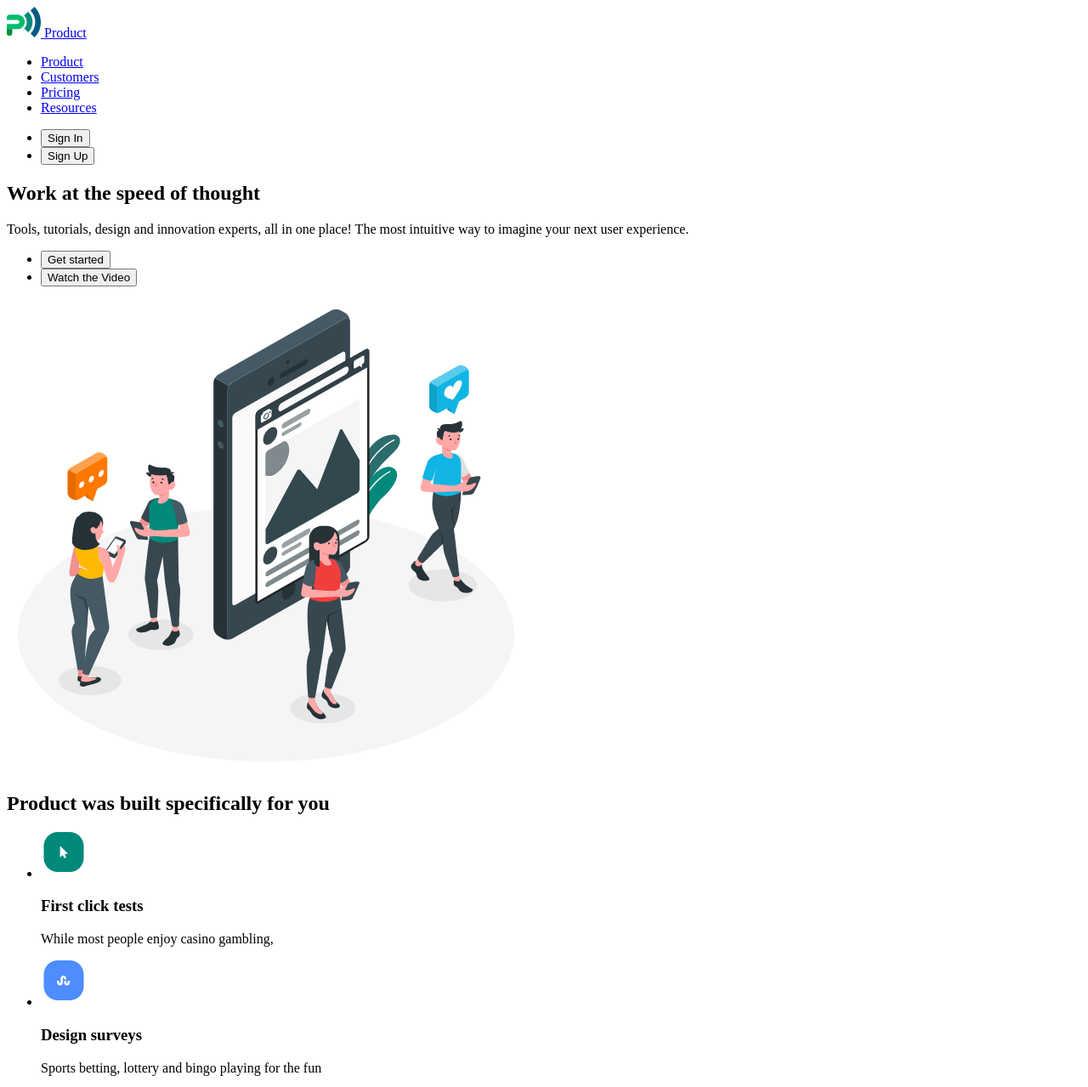
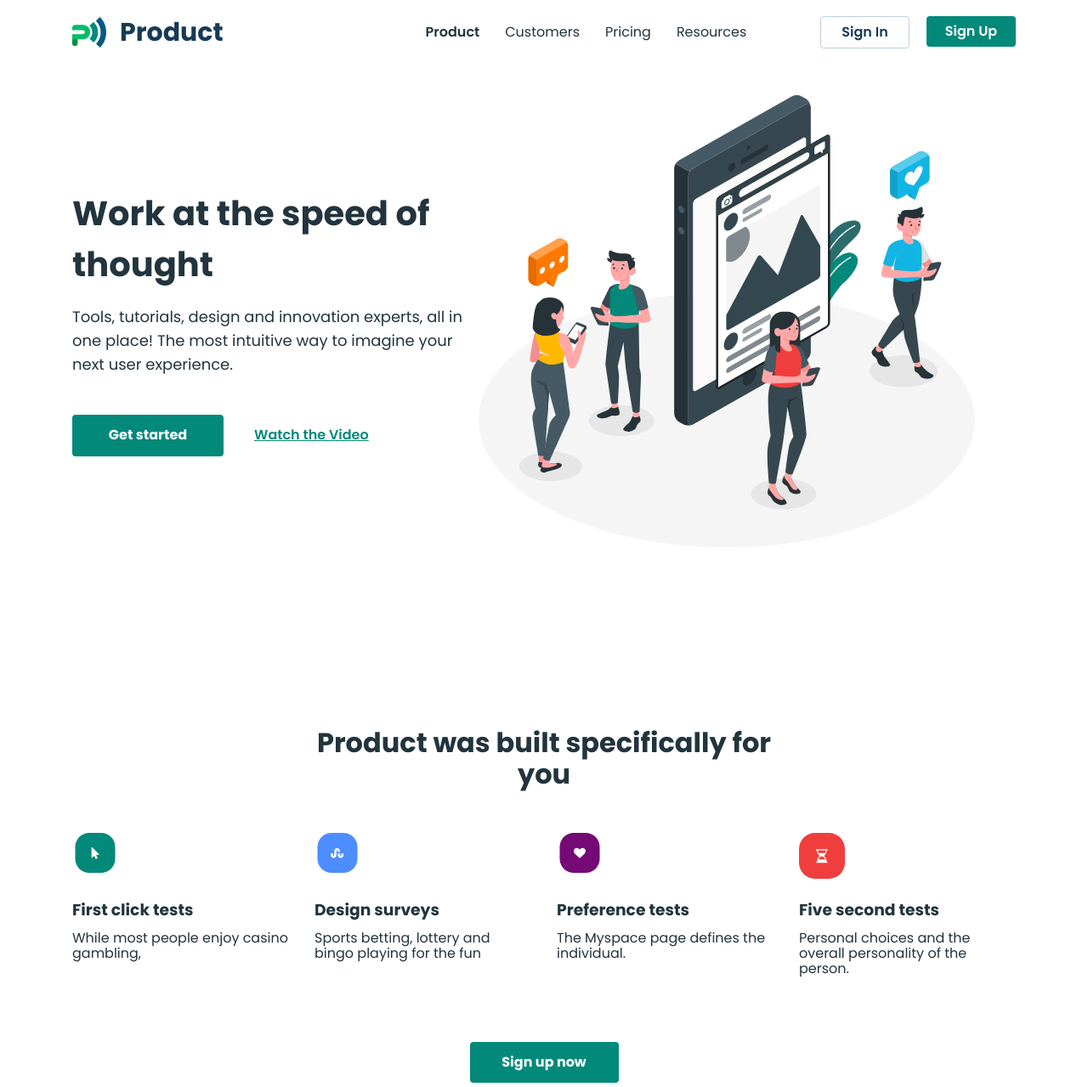
Before and after one commit to V1talii23/Blended-hw-01, a plain HTML site: page index.html in a window 1280 px wide. Shown: the top 1279 px of the page at 85% size. Drawn offline with nearby package versions, Linux system fonts and the light colour scheme.

Commit message:
style header and 3 sections below

```diff
--- a/css/styless.css
+++ b/css/styless.css
@@ -0,0 +1,289 @@
+body {
+  font-family: "Poppins", sans-serif;
+  font-weight: 400;
+  color: #22343d;
+}
+
+ul,
+ol {
+  list-style: none;
+  margin: 0;
+  padding-left: 0;
+}
+
+a {
+  text-decoration: none;
+}
+
+img {
+  display: block;
+}
+
+button {
+  cursor: pointer;
+  font-family: inherit;
+}
+
+h1,
+h2,
+h3,
+h4,
+h5,
+h6,
+p {
+  margin: 0;
+}
+
+.container {
+  width: 1150px;
+  padding: 0 20px;
+  margin: 0 auto;
+}
+
+/*------- HEADER---------- */
+
+.header {
+  padding: 19px 0;
+}
+
+.header-container {
+  display: flex;
+  align-items: center;
+}
+
+.logo {
+  font-weight: 700;
+  font-size: 30px;
+  line-height: 0.93333;
+  color: #173a56;
+
+  display: flex;
+  gap: 16px;
+  align-items: center;
+  margin-right: 238px;
+}
+
+.header-nav-list {
+  display: flex;
+  gap: 30px;
+}
+
+.nav-link {
+  font-size: 16px;
+  line-height: 1.75;
+  color: #22343d;
+}
+
+.current {
+  font-weight: 600;
+}
+
+.header-list-btn {
+  display: flex;
+  gap: 20px;
+  margin-left: auto;
+}
+
+/* ------- HEADER BTN ------- */
+
+.header-btn {
+  font-weight: 600;
+  font-size: 16px;
+  min-width: 105px;
+  padding: 9px 0;
+}
+
+.header-btn.light {
+  border: 1px solid #bcd0e5;
+  border-radius: 4px;
+  color: #173a56;
+  background-color: #fff;
+}
+
+.header-btn.green {
+  border: none;
+  border-radius: 4px;
+  background-color: #02897a;
+  color: #fff;
+}
+
+/* --------HERO SECTION-------- */
+
+.hero-section {
+  padding-top: 25px;
+  padding-bottom: 100px;
+}
+.hero-container {
+  display: flex;
+}
+
+.hero-text-wrapper {
+  margin: auto 0;
+}
+
+.hero-title {
+  font-weight: 700;
+  font-size: 40px;
+  line-height: 1.5;
+  color: #22343d;
+  max-width: 452px;
+  margin-bottom: 18px;
+}
+.hero-text {
+  font-size: 18px;
+  line-height: 1.56;
+  max-width: 465px;
+  margin-bottom: 45px;
+}
+.hero-btn-list {
+  display: flex;
+  gap: 30px;
+  align-items: center;
+}
+
+.hero-btn {
+  font-weight: 700;
+  font-size: 16px;
+  color: #fff;
+  min-width: 178px;
+  padding: 15px 0;
+  border: none;
+  border-radius: 4px;
+  background-color: #02897a;
+}
+
+.hero-btn-watch {
+  font-weight: 600;
+  font-size: 16px;
+  border: none;
+  text-decoration: underline;
+  text-decoration-skip-ink: none;
+  color: #02897a;
+  background-color: #fff;
+}
+
+/* .hero-item {
+} */
+
+/* -------- PRODUCT SECTION -------- */
+
+.product-section {
+  padding-top: 100px;
+  padding-bottom: 50px;
+}
+
+.product-title {
+  font-weight: 700;
+  font-size: 32px;
+  text-align: center;
+  color: #22343d;
+  max-width: 539px;
+  margin: 0 auto;
+  margin-bottom: 50px;
+}
+
+.product-list {
+  display: flex;
+  gap: 30px;
+
+  margin-bottom: 76px;
+}
+
+.product-list-title {
+  margin-top: 26px;
+  margin-bottom: 13px;
+}
+
+.product-list-text {
+  max-width: 255px;
+}
+
+.product-list-item {
+  width: calc((100% - 90px) / 4);
+}
+
+.product-btn {
+  display: block;
+  margin: 0 auto;
+  font-weight: 700;
+  font-size: 16px;
+  color: #fff;
+  background-color: #02897a;
+  min-width: 175px;
+  border-radius: 4px;
+  border: none;
+  padding: 15px 0;
+}
+
+/* ------- FEATURES SECTION ------- */
+
+/* .features-section {
+}
+.features-container {
+}
+.features-list {
+} */
+/* .features-sub-section-list {
+} */
+
+.features-sub-section {
+  padding: 50px 0;
+  display: flex;
+  align-items: center;
+  justify-content: space-between;
+}
+
+.features-sub-section-item {
+  margin-bottom: 25px;
+}
+
+.features-sub-section-item:last-child {
+  margin-bottom: 0;
+}
+
+.features-sub-title {
+  font-size: 16px;
+  font-weight: 600;
+  margin-bottom: 8px;
+}
+.features-title {
+  font-weight: 700;
+  font-size: 32px;
+  margin-bottom: 25px;
+}
+.features-text {
+  font-size: 16px;
+  line-height: 1.63;
+  max-width: 486px;
+}
+
+.features-text.explanation-text {
+  margin-bottom: 30px;
+}
+
+.features-sub-section-title {
+  font-weight: 600;
+  font-size: 16px;
+  line-height: 1.63;
+  margin-bottom: 12px;
+}
+
+/* --- REVERSE SUB SCN --- */
+
+.features-sub-section.reverse {
+  flex-direction: row-reverse;
+}
+
+.features-text.reverse {
+  max-width: 437px;
+}
+
+.sub-scn-text-wrapper {
+  display: flex;
+  gap: 30px;
+  align-items: center;
+}
+
+.features-text.box {
+  max-width: 386px;
+}
--- a/index.html
+++ b/index.html
@@ -4,120 +4,168 @@
     <meta charset="UTF-8" />
     <meta name="viewport" content="width=device-width, initial-scale=1.0" />
     <title>Product</title>
+    <link
+      rel="stylesheet"
+      href="https://cdn.jsdelivr.net/npm/modern-normalize@2.0.0/modern-normalize.min.css"
+    />
+    <link rel="preconnect" href="https://fonts.googleapis.com" />
+    <link rel="preconnect" href="https://fonts.gstatic.com" crossorigin />
+    <link
+      href="https://fonts.googleapis.com/css2?family=Inter:wght@500;700&family=Montserrat:wght@400;500;600;700&family=Poppins:wght@400;500;600;700;800&family=Roboto:wght@400;500;700;900&display=swap"
+      rel="stylesheet"
+    />
+    <link rel="stylesheet" href="./css/styless.css" />
   </head>
   <body>
     <header class="header">
-      <a href="./index.html">
+      <div class="container header-container">
+        <a class="logo" href="./index.html">
           <img src="./images/logo.svg" alt="logo" />
           Product
         </a>
-      <nav>
-        <ul>
-          <li><a class="nav-link" href="./index.html">Product</a></li>
-          <li><a class="nav-link" href="./customers.html">Customers</a></li>
-          <li><a class="nav-link" href="./pricing.html">Pricing</a></li>
+        <nav class="header-nav">
+          <ul class="header-nav-list">
+            <li class="header-nav-item">
+              <a class="nav-link current" href="./index.html">Product</a>
+            </li>
+            <li class="header-nav-item">
+              <a class="nav-link" href="./customers.html">Customers</a>
+            </li>
+            <li class="header-nav-item">
+              <a class="nav-link" href="./pricing.html">Pricing</a>
+            </li>
             <li><a class="nav-link" href="#">Resources</a></li>
           </ul>
         </nav>
-      <ul>
-        <li><button type="button">Sign In</button></li>
-        <li><button type="button">Sign Up</button></li>
+        <ul class="header-list-btn">
+          <li class="header-item-btn">
+            <button class="header-btn light" type="button">Sign In</button>
+          </li>
+          <li class="header-item-btn">
+            <button class="header-btn green" type="button">Sign Up</button>
+          </li>
         </ul>
+      </div>
     </header>
     <main>
       <!-- HERO SECTION -->
-      <section>
-        <h1>Work at the speed of thought</h1>
-        <p>
-          Tools, tutorials, design and innovation experts, all in one place! The
-          most intuitive way to imagine your next user experience.
+
+      <section class="hero-section">
+        <div class="container hero-container">
+          <div class="hero-text-wrapper">
+            <h1 class="hero-title">Work at the speed of thought</h1>
+            <p class="hero-text">
+              Tools, tutorials, design and innovation experts, all in one place!
+              The most intuitive way to imagine your next user experience.
             </p>
-        <ul>
-          <li><button type="button">Get started</button></li>
-          <li><button type="button">Watch the Video</button></li>
+            <ul class="hero-btn-list">
+              <li class="hero-item">
+                <button class="hero-btn" type="button">Get started</button>
+              </li>
+              <li class="hero-item">
+                <button class="hero-btn-watch" type="button">
+                  Watch the Video
+                </button>
+              </li>
             </ul>
+          </div>
           <img
             src="./images/hero-img.svg"
             alt="hero-img"
             width="610"
             height="555"
           />
+        </div>
       </section>
       <!-- SECTION 2 -->
-      <section>
-        <h2>Product was built specifically for you</h2>
-        <ul>
-          <li>
+      <section class="product-section">
+        <div class="container">
+          <h2 class="product-title">Product was built specifically for you</h2>
+          <ul class="product-list">
+            <li class="product-list-item">
               <img
                 src="./images/icon-one.svg"
                 alt="icon-1"
                 width="54"
                 height="54"
               />
-            <h3>First click tests</h3>
-            <p>While most people enjoy casino gambling,</p>
+              <h3 class="product-list-title">First click tests</h3>
+              <p class="product-list-text">
+                While most people enjoy casino gambling,
+              </p>
             </li>
-          <li>
+            <li class="product-list-item">
               <img
                 src="./images/icon-two.svg"
                 alt="icon-2"
                 width="54"
                 height="54"
               />
-            <h3>Design surveys</h3>
-            <p>Sports betting, lottery and bingo playing for the fun</p>
+              <h3 class="product-list-title">Design surveys</h3>
+              <p class="product-list-text">
+                Sports betting, lottery and bingo playing for the fun
+              </p>
             </li>
-          <li>
+            <li class="product-list-item">
               <img
                 src="./images/icon-three.svg"
                 alt="icon-3"
                 width="54"
                 height="54"
               />
-            <h3>Preference tests</h3>
-            <p>The Myspace page defines the individual.</p>
+              <h3 class="product-list-title">Preference tests</h3>
+              <p class="product-list-text">
+                The Myspace page defines the individual.
+              </p>
             </li>
-          <li>
+            <li class="product-list-item">
               <img
                 src="./images/icon-four.svg"
                 alt="icon-4"
                 width="54"
                 height="54"
               />
-            <h3>Five second tests</h3>
-            <p>Personal choices and the overall personality of the person.</p>
+              <h3 class="product-list-title">Five second tests</h3>
+              <p class="product-list-text">
+                Personal choices and the overall personality of the person.
+              </p>
             </li>
           </ul>
-        <button type="button">Sign up now</button>
+          <button class="product-btn" type="button">Sign up now</button>
+        </div>
       </section>
+
       <!-- SECTION 3 -->
-      <section>
+      <section class="features-section">
+        <div class="container features-container">
           <h2 hidden>Features</h2>
-        <ul>
-          <li>
-            <p>Effortless Validation for</p>
-            <h3>Management</h3>
-            <p>
+          <ul class="features-list">
+            <li class="features-sub-section">
+              <div class="feature-text-wrapper">
+                <p class="features-sub-title">Effortless Validation for</p>
+                <h3 class="features-title">Management</h3>
+                <p class="features-text explanation-text">
                   The Myspace page defines the individual, his or her
                   characteristics, traits, personal choices and the overall
                   personality of the person.
                 </p>
-            <ul>
-              <li>
-                <h4>Accessory makers</h4>
-                <p>
+                <ul class="features-sub-section-list">
+                  <li class="features-sub-section-item">
+                    <h4 class="features-sub-section-title">Accessory makers</h4>
+                    <p class="features-text">
                       While most people enjoy casino gambling, sports betting,
                       lottery and bingo playing for the fun
                     </p>
                   </li>
-              <li>
-                <h4>Alterationists</h4>
-                <p>
-                  If you are looking for a new way to promote your business that
-                  won't cost you more money,
+                  <li class="features-sub-section-item">
+                    <h4 class="features-sub-section-title">Alterationists</h4>
+                    <p class="features-text">
+                      If you are looking for a new way to promote your business
+                      that won't cost you more money,
                     </p>
                   </li>
                 </ul>
+              </div>
               <img
                 src="./images/management-img.svg"
                 alt="management img"
@@ -125,48 +173,62 @@
                 height="500"
               />
             </li>
-          <li>
-            <p>Easier decision making for</p>
-            <h3>Customer Support</h3>
-            <p>
+            <li class="features-sub-section reverse">
+              <div class="feature-text-wrapper">
+                <p class="features-sub-title">Easier decision making for</p>
+                <h3 class="features-title">Customer Support</h3>
+                <p class="features-text explanation-text reverse">
                   The Myspace page defines the individual, his or her
                   characteristics, traits, personal choices and the overall
                   personality of the person.
                 </p>
-            <ul>
-              <li>
+                <ul class="features-sub-section-list">
+                  <li class="features-sub-section-item">
+                    <div class="sub-scn-text-wrapper">
                       <img
+                        class="features-icon"
                         src="./images/icon-1.svg"
                         alt="logo"
                         width="35"
                         height="35"
                       />
-                <p>Never worry about overpaying for your energy again.</p>
+                      <p class="features-text box">
+                        Never worry about overpaying for your energy again.
+                      </p>
+                    </div>
                   </li>
-              <li>
+                  <li class="features-sub-section-item">
+                    <div class="sub-scn-text-wrapper">
                       <img
+                        class="features-icon"
                         src="./images/icon-2.svg"
                         alt="logo"
                         width="35"
                         height="35"
                       />
-                <p>
-                  We will only switch you to energy companies that we trust and
-                  will treat you right
+                      <p class="features-text box">
+                        We will only switch you to energy companies that we
+                        trust and will treat you right
                       </p>
+                    </div>
                   </li>
-              <li>
+                  <li class="features-sub-section-item">
+                    <div class="sub-scn-text-wrapper">
                       <img
+                        class="features-icon"
                         src="./images/icon-3.svg"
                         alt="logo"
                         width="35"
                         height="35"
                       />
-                <p>
-                  We track the markets daily and know where the savings are.
+                      <p class="features-text box">
+                        We track the markets daily and know where the savings
+                        are.
                       </p>
+                    </div>
                   </li>
                 </ul>
+              </div>
               <img
                 src="./images/support-img.svg"
                 alt="support img"
@@ -174,30 +236,32 @@
                 height="500"
               />
             </li>
-          <li>
-            <p>Optimisation for</p>
-            <h3>Collaborative</h3>
-            <p>
-              Few would argue that, despite the advancements of feminism over
-              the past three decades, women still face a double standard when it
-              comes to their behavior.
+            <li class="features-sub-section">
+              <div class="feature-text-wrapper">
+                <p class="features-sub-title">Optimisation for</p>
+                <h3 class="features-title">Collaborative</h3>
+                <p class="features-text explanation-text">
+                  Few would argue that, despite the advancements of feminism
+                  over the past three decades, women still face a double
+                  standard when it comes to their behavior.
                 </p>
-            <ul>
-              <li>
-                <h4>Accessory makers</h4>
-                <p>
+                <ul class="features-sub-section-list">
+                  <li class="features-sub-section-item">
+                    <h4 class="features-sub-section-title">Accessory makers</h4>
+                    <p class="features-text">
                       While most people enjoy casino gambling, sports betting,
                       lottery and bingo playing for the fun
                     </p>
                   </li>
-              <li>
-                <h4>Alterationists</h4>
-                <p>
-                  If you are looking for a new way to promote your business that
-                  won't cost you more money,
+                  <li class="features-sub-section-item">
+                    <h4 class="features-sub-section-title">Alterationists</h4>
+                    <p class="features-text">
+                      If you are looking for a new way to promote your business
+                      that won't cost you more money,
                     </p>
                   </li>
                 </ul>
+              </div>
               <img
                 src="./images/collaboration-img.svg"
                 alt="collaboration img"
@@ -206,6 +270,7 @@
               />
             </li>
           </ul>
+        </div>
       </section>
       <!-- SECTION 4 -->
       <section>
```
Lines whose indentation alone changed are shown as unchanged.
